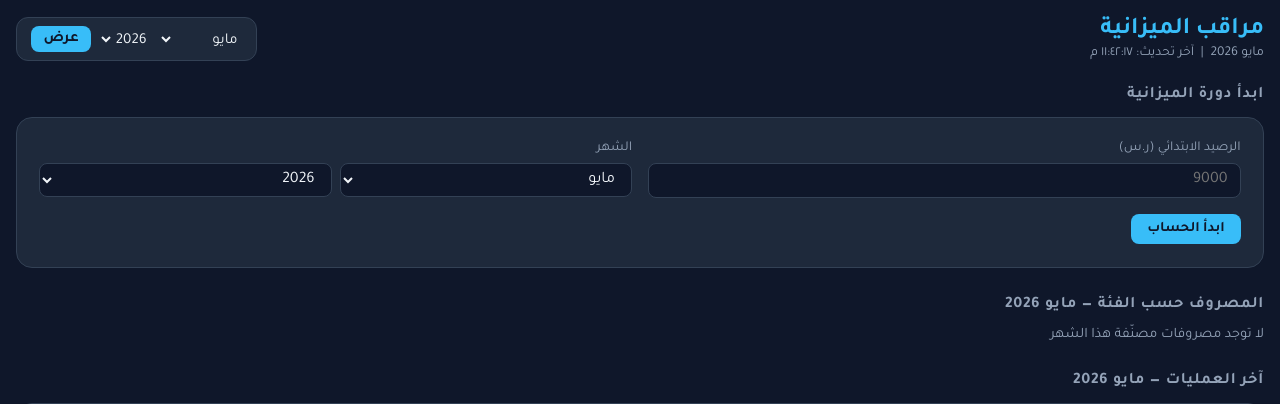
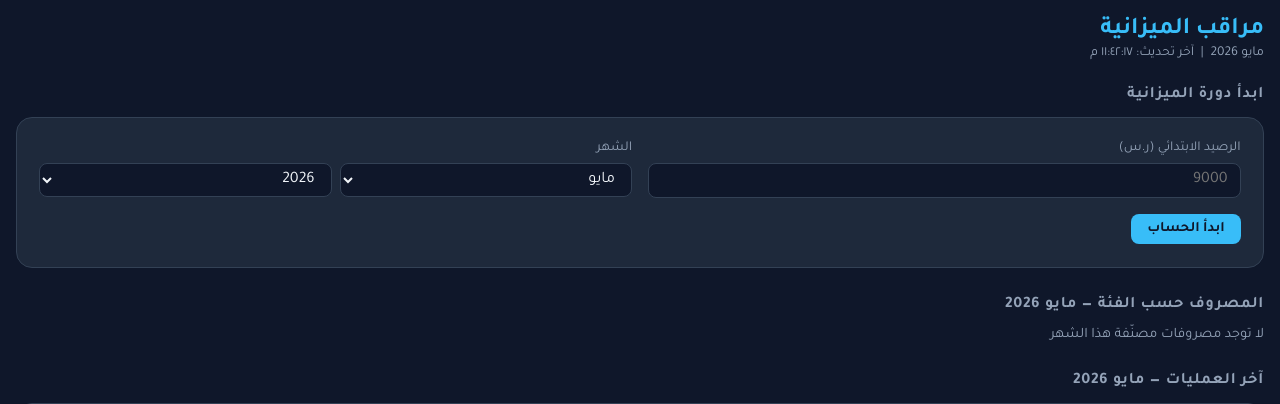
Before and after one commit to almalkias/Budget-Tracker, a Django app: page / in a window 1280 px wide. Shown: the top 404 px of the page. Run offline with Django 5.2, Linux system fonts and the light colour scheme; data that the repository does not hold is empty.

Commit message:
Remove month picker — always show current month
The month picker only controlled the bar chart and recent transactions
table. Removing it simplifies the header and always shows current month.
The cycle setup panel year selector is unaffected.

https://claude.ai/code/session_01Lq54zS6UKxyRMC2qFx8Vt5

```diff
--- a/tracker/templates/dashboard.html
+++ b/tracker/templates/dashboard.html
@@ -43,33 +43,6 @@
     .header-meta { font-size: .85rem; color: var(--muted); text-align: left; }
 
     /* ── Month picker ─────────────────────────────────────────── */
-    .month-picker {
-      display: flex;
-      align-items: center;
-      gap: .5rem;
-      background: var(--card);
-      border: 1px solid var(--border);
-      border-radius: .75rem;
-      padding: .5rem .9rem;
-    }
-    .month-picker select, .month-picker button {
-      background: transparent;
-      border: none;
-      color: var(--text);
-      font-family: 'Tajawal', sans-serif;
-      font-size: .95rem;
-      cursor: pointer;
-      outline: none;
-    }
-    .month-picker select option { background: var(--card); }
-    .month-picker button {
-      background: var(--accent);
-      color: #0f172a;
-      border-radius: .5rem;
-      padding: .25rem .75rem;
-      font-weight: 700;
-    }
-    .month-picker button:hover { opacity: .85; }
 
     /* ── Section titles ───────────────────────────────────────── */
     .section-title {
@@ -344,18 +317,6 @@
         آخر تحديث: <span id="last-update">—</span>
       </div>
     </div>
-    <div class="month-picker">
-      <select id="sel-month">
-        <option value="1">يناير</option><option value="2">فبراير</option>
-        <option value="3">مارس</option><option value="4">أبريل</option>
-        <option value="5">مايو</option><option value="6">يونيو</option>
-        <option value="7">يوليو</option><option value="8">أغسطس</option>
-        <option value="9">سبتمبر</option><option value="10">أكتوبر</option>
-        <option value="11">نوفمبر</option><option value="12">ديسمبر</option>
-      </select>
-      <select id="sel-year"></select>
-      <button onclick="loadData()">عرض</button>
-    </div>
   </header>
 
   <div id="error-msg"></div>
@@ -497,22 +458,15 @@
     // ── Init ───────────────────────────────────────────────────
     const now = new Date();
 
-    const selMonth = document.getElementById('sel-month');
-    const selYear  = document.getElementById('sel-year');
-    selMonth.value = now.getMonth() + 1;
-
     const setupMonth = document.getElementById('setup-month');
     const setupYear  = document.getElementById('setup-year');
     setupMonth.value = now.getMonth() + 1;
 
     for (let y = now.getFullYear(); y >= now.getFullYear() - 3; y--) {
-      [selYear, setupYear].forEach(sel => {
-        const o = document.createElement('option');
-        o.value = y; o.textContent = y;
-        sel.appendChild(o);
-      });
+      const o = document.createElement('option');
+      o.value = y; o.textContent = y;
+      setupYear.appendChild(o);
     }
-    selYear.value   = now.getFullYear();
     setupYear.value = now.getFullYear();
 
     // ── Helpers ────────────────────────────────────────────────
@@ -826,8 +780,9 @@
 
     // ── Fetch ──────────────────────────────────────────────────
     function loadData(keepPendingCards = false) {
-      const month = selMonth.value;
-      const year  = selYear.value;
+      const _now  = new Date();
+      const month = _now.getMonth() + 1;
+      const year  = _now.getFullYear();
 
       if (!keepPendingCards) {
         document.getElementById('pending-list').innerHTML = '';
```
